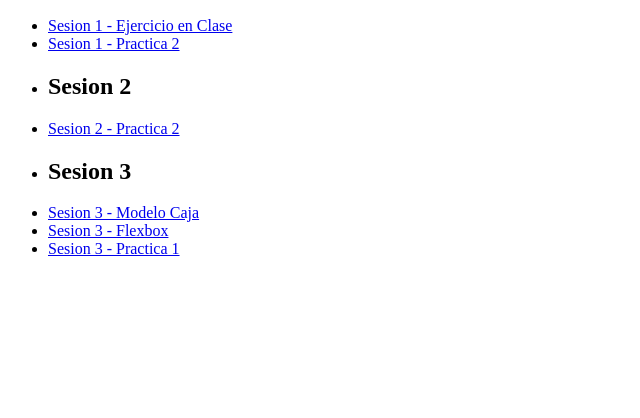
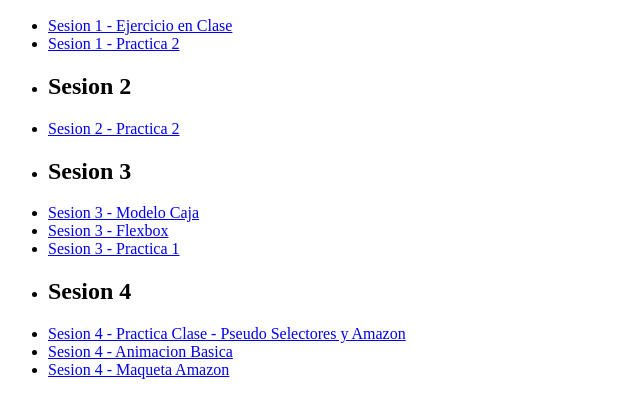
Before and after one commit to alfredopizana/bootcamp-20g, a plain HTML site: page index.html in a window 1280 px wide. Shown: the part 110-528 px from the top of the page, without its empty margins (0-640 px from the left). Drawn offline with Linux system fonts and the light colour scheme.

Commit message:
Sesion 4 - Advanced Selectors

```diff
--- a/index.html
+++ b/index.html
@@ -19,6 +19,10 @@
         <li><a href="s3flexbox/boxsizing/index.html">Sesion 3 - Modelo Caja</a></li>
         <li><a href="s3flexbox/flexbox/index.html">Sesion 3 - Flexbox</a></li>
         <li><a href="s3flexbox/p1banderas/index.html">Sesion 3 - Practica 1</a></li>
+        <li><h2>Sesion 4</h2></li>
+        <li><a href="s4_advanced_selectors/p1amazon/index.html">Sesion 4 - Practica Clase - Pseudo Selectores y Amazon</a></li>
+        <li><a href="s4_advanced_selectors/animation/index.html">Sesion 4 - Animacion Basica</a></li>
+        <li><a href="s4_advanced_selectors/amazon/index.html">Sesion 4 - Maqueta Amazon</a></li>
     </ul>
 
 
```
Also changed, not shown: s4_advanced_selectors/esquema_amazon.png (added).
